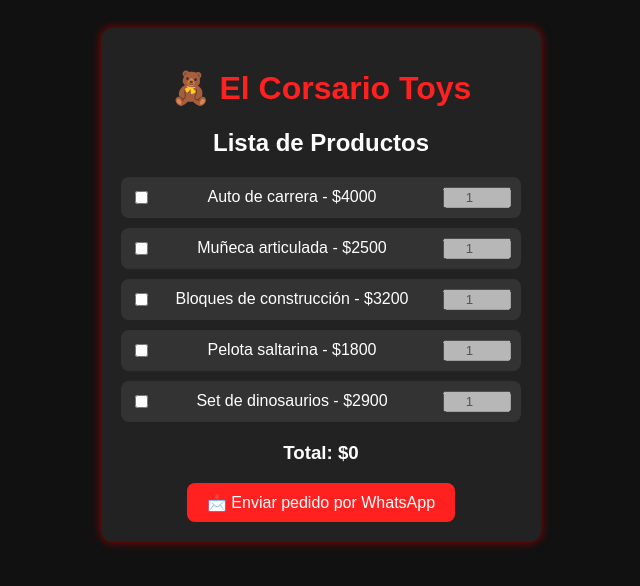
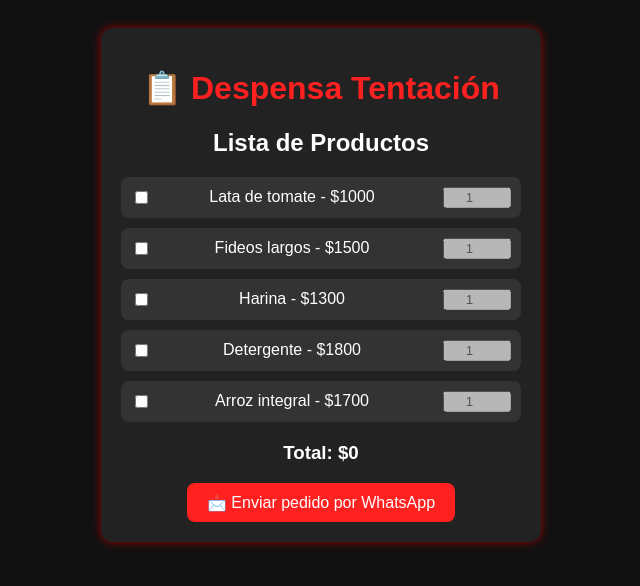
Before and after one commit to Lucas7909/lista-productos, a plain HTML site: page index.html in a window 1280 px wide. Shown: the whole page, without its empty margins (319-959 px from the left). Drawn offline with Linux system fonts and the light colour scheme.

Commit message:
actualización de tienda

```diff
--- a/index.html
+++ b/index.html
@@ -3,12 +3,12 @@
 <head>
   <meta charset="UTF-8" />
   <meta name="viewport" content="width=device-width, initial-scale=1.0" />
-  <title>Lista de Productos - El Corsario Toys</title>
+  <title>Lista de Productos - Despensa Tentación</title>
   <link rel="stylesheet" href="style.css" />
 </head>
 <body>
   <div class="container">
-    <h1>🧸 El Corsario Toys</h1>
+    <h1>📋 Despensa Tentación</h1>
     <h2>Lista de Productos</h2>
 
     <div id="productos"></div>
--- a/script.js
+++ b/script.js
@@ -1,10 +1,10 @@
 // Lista de productos
 const productos = [
-  { nombre: "Auto de carrera", precio: 4000 },
-  { nombre: "Muñeca articulada", precio: 2500 },
-  { nombre: "Bloques de construcción", precio: 3200 },
-  { nombre: "Pelota saltarina", precio: 1800 },
-  { nombre: "Set de dinosaurios", precio: 2900 },
+  { nombre: "Lata de tomate", precio: 1000 },
+  { nombre: "Fideos largos", precio: 1500 },
+  { nombre: "Harina", precio: 1300 },
+  { nombre: "Detergente", precio: 1800 },
+  { nombre: "Arroz integral", precio: 1700 },
 ];
 
 const contenedor = document.getElementById("productos");
@@ -48,7 +48,7 @@ function calcularTotal() {
 }
 
 btnWhatsapp.addEventListener("click", () => {
-  let mensaje = "🧸 *Pedido El Corsario Toys*%0A%0A";
+  let mensaje = "📋 *Pedido Despensa Tentación*%0A%0A";
   productos.forEach((p, i) => {
     const checkbox = document.getElementById(`prod${i}`);
     const cantidad = document.getElementById(`cant${i}`);
```
